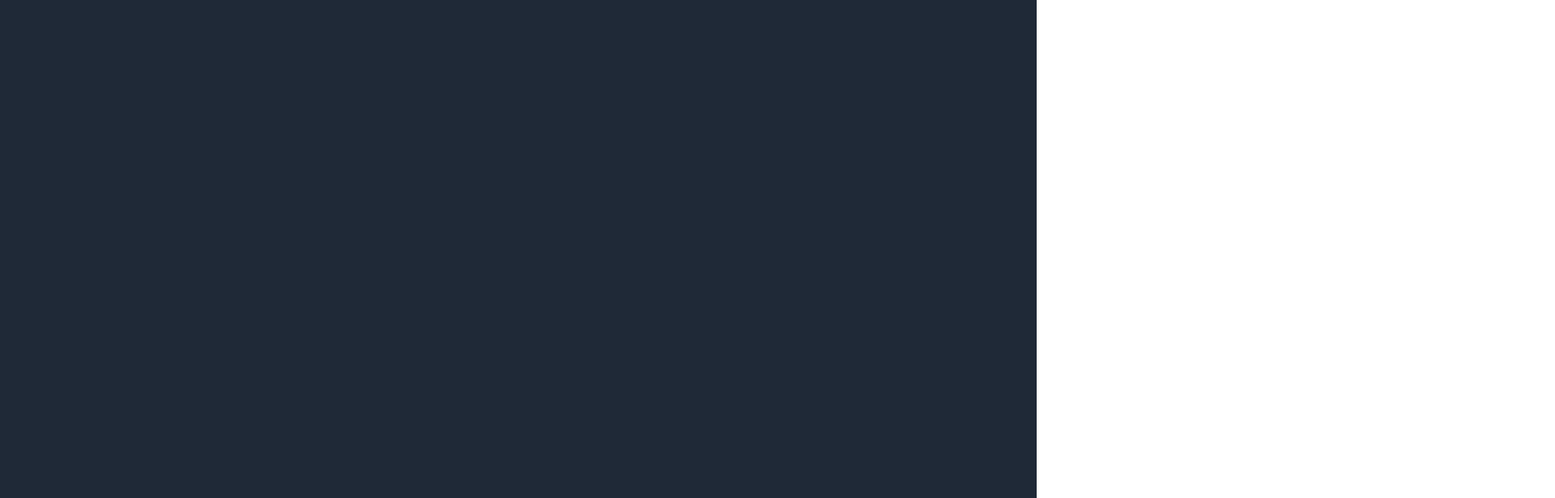
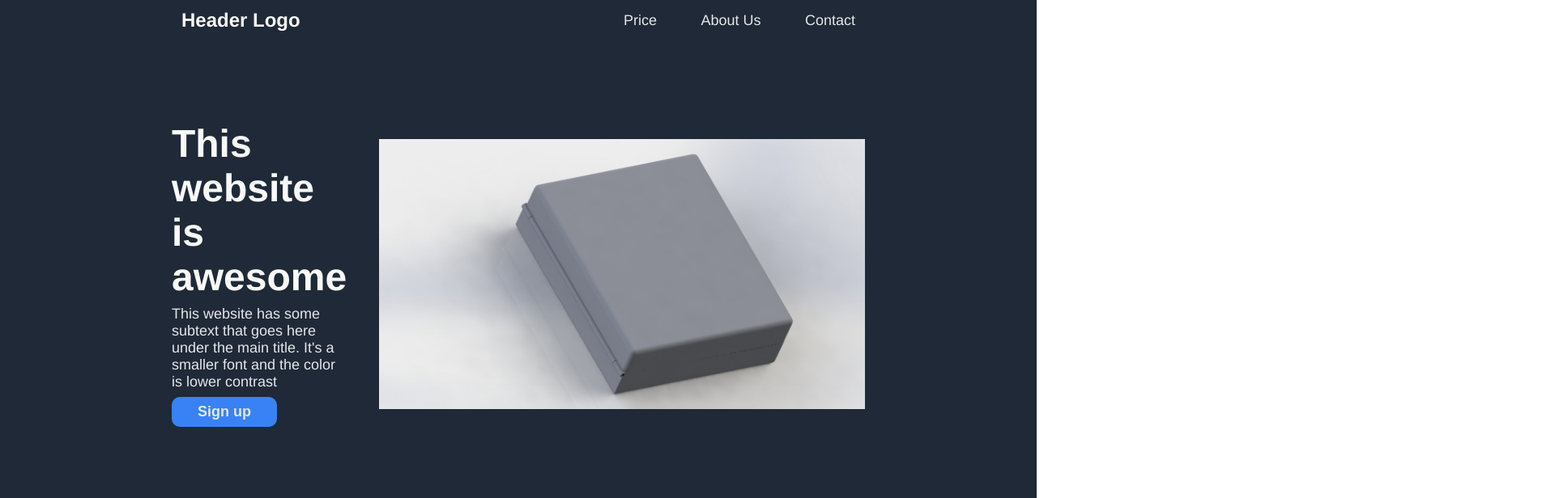
Before and after one commit to miguelpoulin/landing-page-project, a plain HTML site: page index.html in a window 1280 px wide. Shown: the top 616 px of the page at 81% size, 1920 px wide, since content can reach past the window. Drawn offline with Linux system fonts and the light colour scheme.

Commit message:
Add CSS & HTML for the first section

```diff
--- a/index.html
+++ b/index.html
@@ -9,16 +9,22 @@
 </head>
 <body>
     <div class="s1">
-        <img src="img/logo.png" alt="Passpod's Logo">
-            <ul class="link">
+        <div class="nav">
+            <h3 class="logo">Header Logo</h3>
+            <ul>
                 <li>Price</li>
                 <li>About Us</li>
                 <li>Contact</li>
             </ul>
-        <h1>This website is awesome</h1>
-        <p>This website has some subtext that goes here under the main title. It's a smaller font and the color is lower contrast</p>
-        <button>Sign up</button>
-        <img src="img/WhatsApp Image 2022-04-23 at 3.27.37 PM.jpeg" alt="Concept image">
+        </div>
+        <div class="content-s1">
+            <div class="written-content">
+                <h1>This website is awesome</h1>
+                <p class="para">This website has some subtext that goes here under the main title. It's a smaller font and the color is lower contrast</p>
+                <button>Sign up</button>
+            </div>
+            <img src="img/WhatsApp Image 2022-04-23 at 3.27.37 PM.jpeg" class="product" alt="Concept image">
+        </div>
     </div>
 </body>
 </html>
--- a/style.css
+++ b/style.css
@@ -1,13 +1,82 @@
 * {
+    margin: 0;
+    padding: 0;
     box-sizing: border-box;
-    padding: 0;
-    margin: 0;
 }
 
 body {
-    font-family: Hero, Roboto;
+    font-family: Helvetica, sans-serif;
 }
 
 .s1 {
     background-color: #1F2937;
+    display: flex;
+    flex-flow: row wrap;
+    justify-content: center;
+    align-items: center;
+    align-content: center;
 }
+
+.nav {
+    width: 65%;
+    height: 50px;
+    display: flex;
+    justify-content: space-between;
+    align-items: center;
+}
+
+h3, h1 {
+    font-size: 24px;
+    font-weight: bold;
+    color: #f9faf8;
+}
+
+.content-s1{
+    width: 65%;
+    height: auto;
+    margin: 100px;
+    display: flex;
+    flex-flow: row nowrap;
+    justify-content: center;
+    align-items: center;
+}
+
+.written-content {
+    display: flex;
+    flex-flow: column wrap;
+    gap: 8px;
+    align-items: flex-start;
+}
+
+h1 {
+    font-size: 48px;
+    font-weight: bolder;
+}
+
+ul {
+    list-style-type: none;
+}
+
+li {
+    display: inline;
+    margin-left: 50px;
+}
+
+.para, li, button {
+    font-size: 18px;
+    color: #e5e7eb;
+}
+
+button{
+    border-radius: 10px;
+    padding: 8px 32px;
+    background-color: #3882F6;
+    font-weight: bold;
+    border: 0;
+}
+
+.product {
+    max-width: 600px;
+    height: auto;
+    margin-left: 40px;
+}
```
